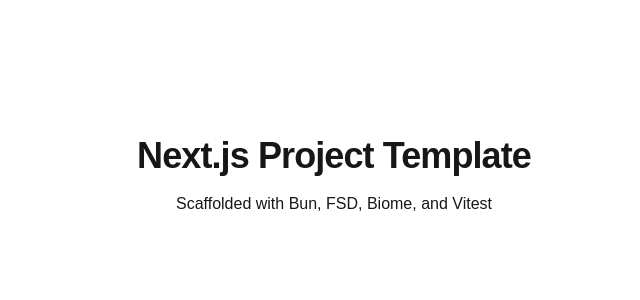
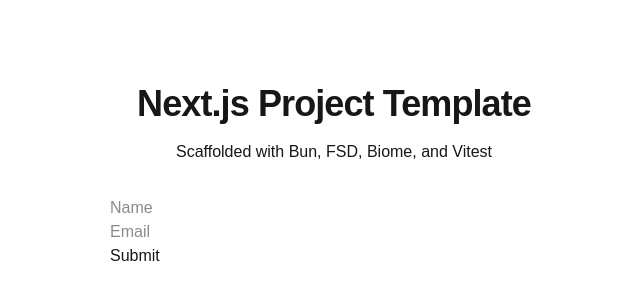
Before and after one commit to jackmaders/watchpoint, a Next.js app: page / in a window 1280 px wide. Shown: the part 224-524 px from the top of the page, without its empty margins (306-946 px from the left). Built offline with nearby package versions, Linux system fonts and the light colour scheme.

Commit message:
chore(ci): 🚀 configure unified project validation pipeline

```diff
--- a/package.json
+++ b/package.json
@@ -49,6 +49,7 @@
 		"check:architecture": "steiger ./src",
 		"check:format": "biome format --error-on-warnings .",
 		"check:lint": "biome lint --error-on-warnings .",
+		"check:types": "tsc --noEmit",
 		"dev": "next dev",
 		"fix:all": "biome check --write --unsafe --error-on-warnings .",
 		"prisma": "bunx --bun prisma",
@@ -56,7 +57,8 @@
 		"start": "next start",
 		"test:coverage": "vitest run --coverage",
 		"test:e2e": "playwright test",
-		"test:unit": "vitest run"
+		"test:unit": "vitest run",
+		"validate": "bun run check:types && bun run check:all && bun run check:architecture && bun run test:coverage"
 	},
 	"trustedDependencies": [
 		"sharp",
--- a/src/app/page.tsx
+++ b/src/app/page.tsx
@@ -1,3 +1,7 @@
+import { UserForm } from "@/features/user-form";
+
+const handleUserFormSubmit = () => {};
+
 export default function Home() {
 	return (
 		<main className="flex min-h-screen flex-col items-center justify-center p-24">
@@ -7,6 +11,9 @@ export default function Home() {
 			<p className="mt-4 text-muted-foreground">
 				Scaffolded with Bun, FSD, Biome, and Vitest
 			</p>
+			<div className="mt-8 w-full max-w-md">
+				<UserForm onSubmit={handleUserFormSubmit} />
+			</div>
 		</main>
 	);
 }
```
